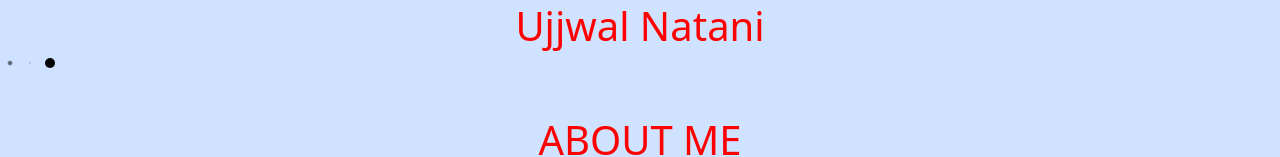
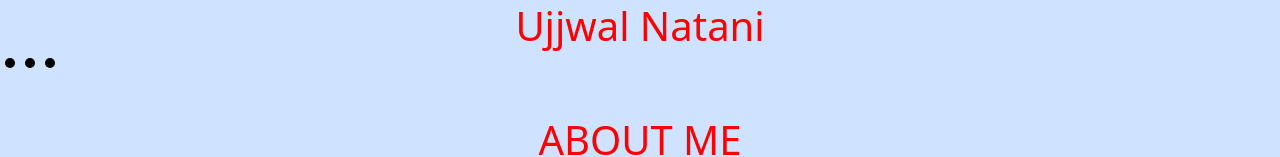
Before and after one commit to UjjwalNatani/MYPortfolio, a React (Create React App) app: page /Contact in a window 1280 px wide. Shown: the part 224-381 px from the top of the page. Built offline with nearby package versions, Linux system fonts and the light colour scheme.

Commit message:
Update Home.css

```diff
--- a/src/Components/css/Home.css
+++ b/src/Components/css/Home.css
@@ -35,7 +35,7 @@
     animation-delay: 1s;
   }
 
-  @keyframes dotAnimation {
+/*   @keyframes dotAnimation {
     0% {
       transform: scale(0);
       opacity: 0.2;
@@ -48,4 +48,4 @@
       transform: scale(0);
       opacity: 0.2;
     }
-  }
+  } */
```
